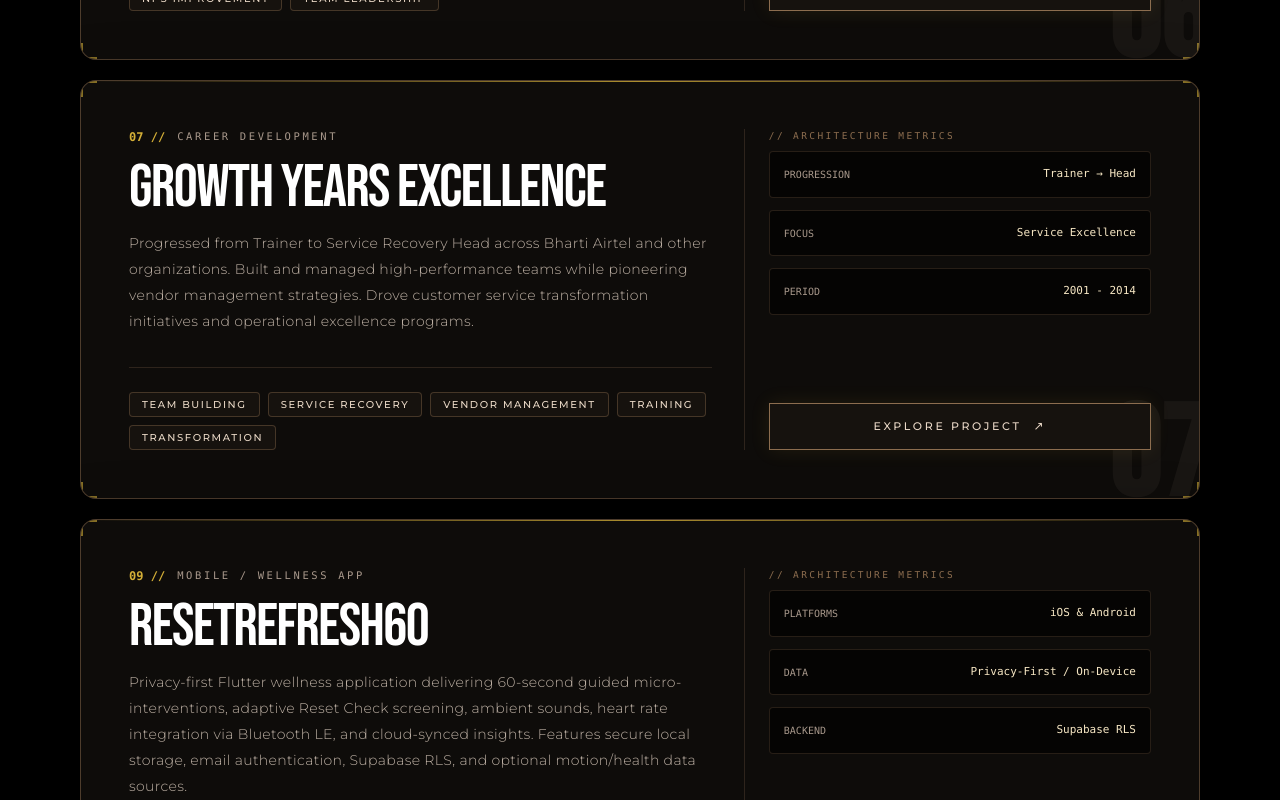
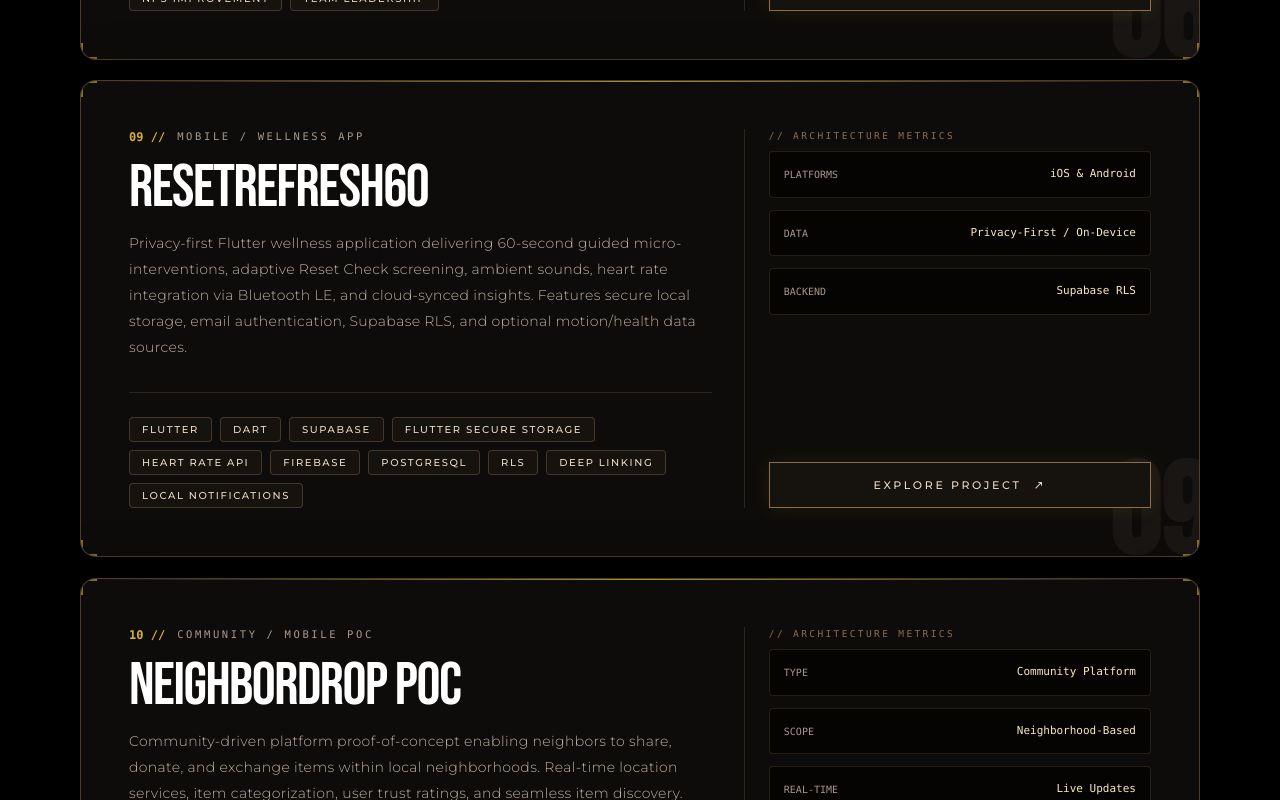
Before and after one commit to felixwinfred004/felix-winfred-j-portfolio, a React (Vite) app: page / in a window 1280 px wide. Shown: the part 4860-5660 px from the top of the page. Built offline with nearby package versions, Linux system fonts and the light colour scheme; a web font is replaced by a local one.

Commit message:
Remove Growth Years card from featured work section

```diff
--- a/src/components/ProjectsSection.tsx
+++ b/src/components/ProjectsSection.tsx
@@ -95,20 +95,6 @@ const projects: Project[] = [
       { label: 'NPS IMPROVEMENT', value: '-44 → +17' },
       { label: 'RPA SAVINGS', value: '$25.87MM' },
       { label: 'PERIOD', value: 'May 2014 - Oct 2018' },
-    ],
-  },
-  {
-    number: '07',
-    title: 'Growth Years Excellence',
-    category: 'CAREER DEVELOPMENT',
-    description:
-      'Progressed from Trainer to Service Recovery Head across Bharti Airtel and other organizations. Built and managed high-performance teams while pioneering vendor management strategies. Drove customer service transformation initiatives and operational excellence programs.',
-    githubUrl: '/jfw-intelligence.html',
-    tech: ['Team Building', 'Service Recovery', 'Vendor Management', 'Training', 'Transformation'],
-    metrics: [
-      { label: 'PROGRESSION', value: 'Trainer → Head' },
-      { label: 'FOCUS', value: 'Service Excellence' },
-      { label: 'PERIOD', value: '2001 - 2014' },
     ],
   },
   {
```
